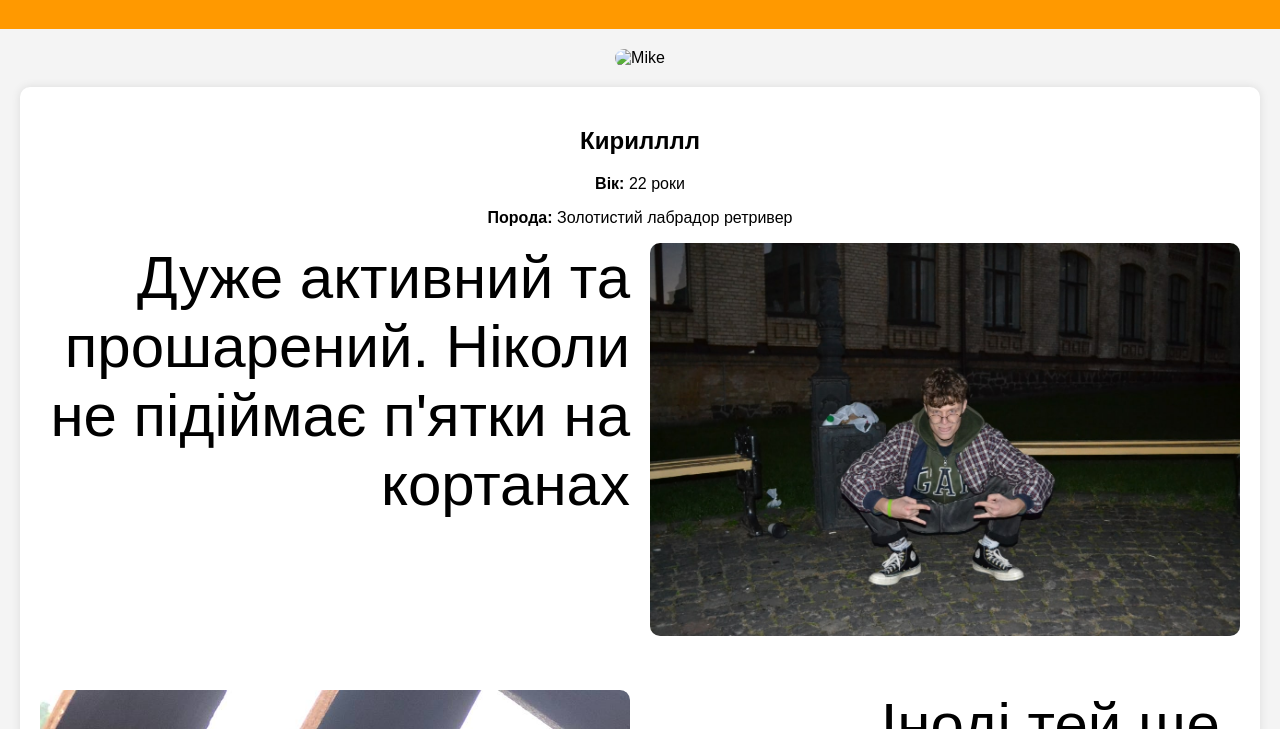
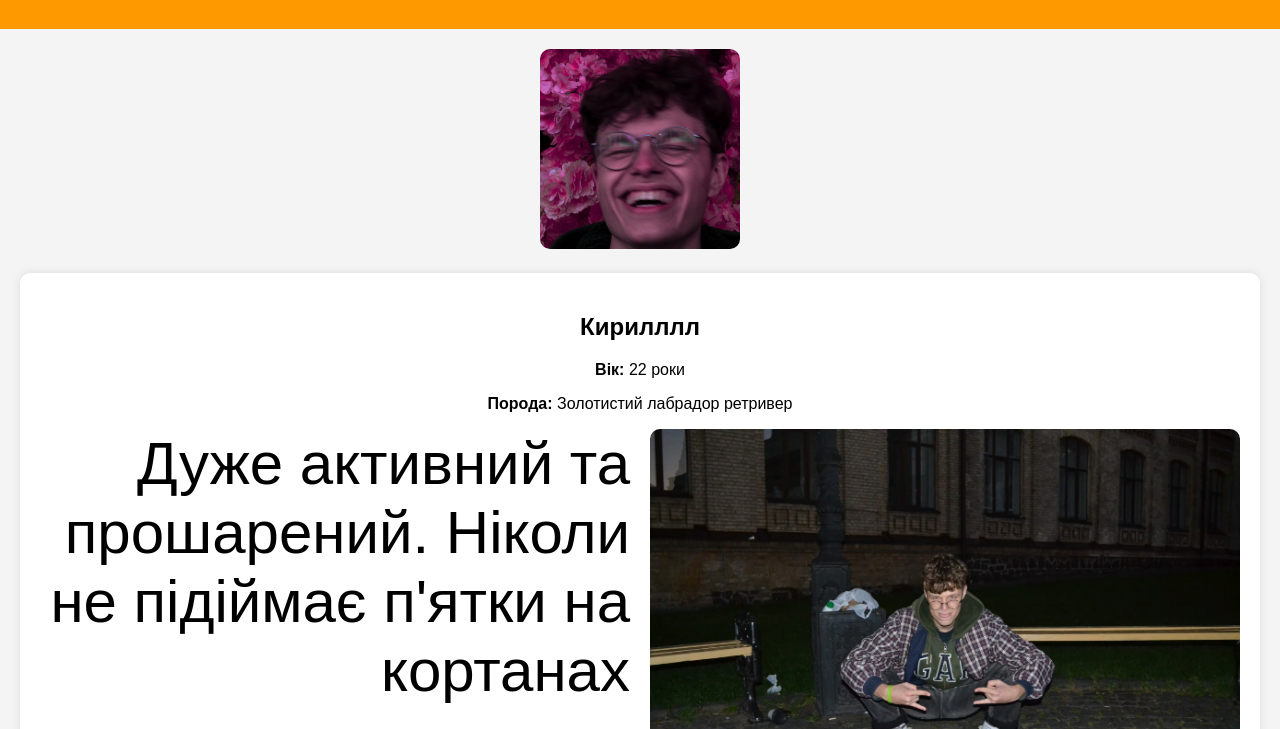
Before and after one commit to Biolordly/hb_kyryll, a plain HTML site: page index.html in a window 1280 px wide. Shown: the part 71-800 px from the top of the page. Drawn offline with Linux system fonts and the light colour scheme.

Commit message:
Update index.html

```diff
--- a/index.html
+++ b/index.html
@@ -73,7 +73,7 @@
         <h1>Pet Adoption</h1>
     </header>
     <div class="pet-details">
-        <img src="kyryl.jpeg" alt="Mike">
+        <img src="kyryl.jpg" alt="Mike">
         <div class="pet-description">
             <h2>Кирилллл</h2>
             <p><strong>Вік:</strong> 22 роки</p>
```
